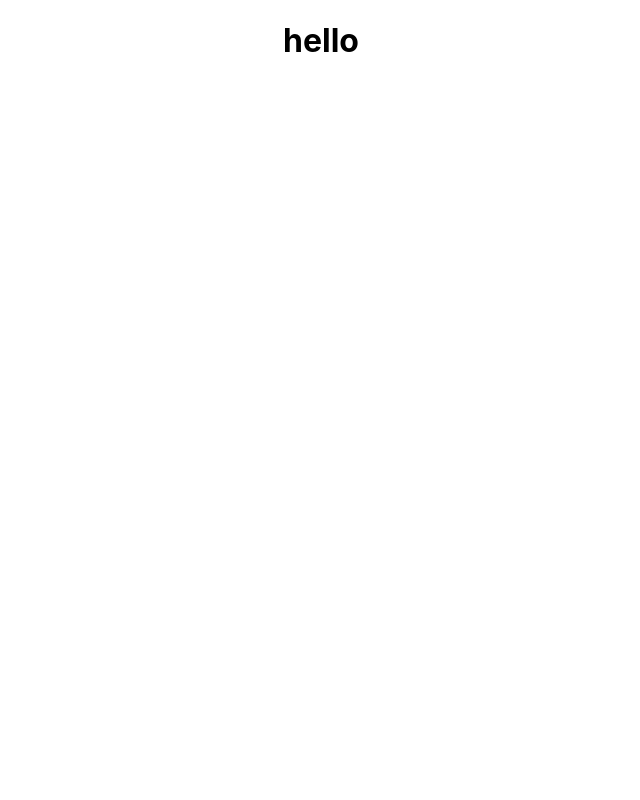
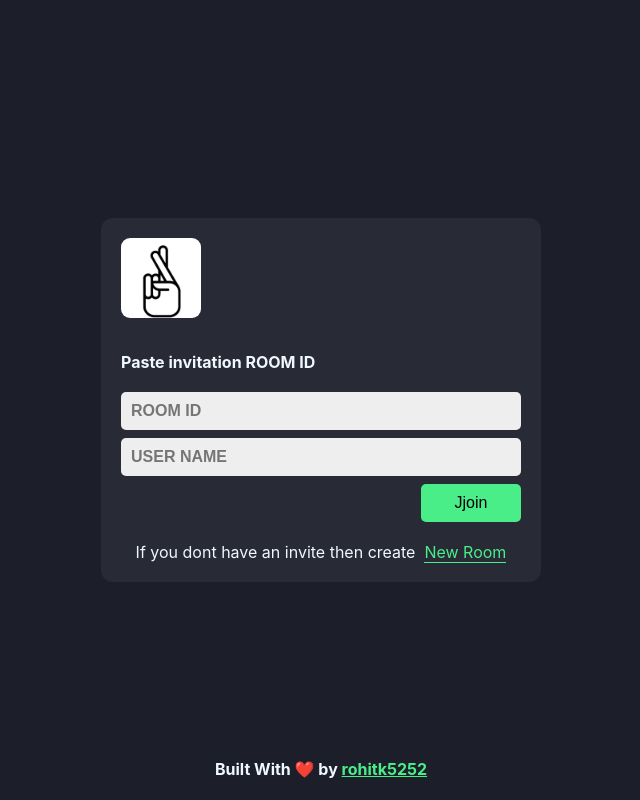
Before and after one commit to rohitk5252/paircode, a React (Create React App) app: page / in a window 1280 px wide. Shown: the whole page, without its empty margins (319-959 px from the left). Built offline with nearby package versions, Linux system fonts and the light colour scheme.

Commit message:
Login Page Setup

```diff
--- a/package.json
+++ b/package.json
@@ -8,8 +8,10 @@
     "@testing-library/user-event": "^13.5.0",
     "react": "^18.1.0",
     "react-dom": "^18.1.0",
+    "react-hot-toast": "^2.2.0",
     "react-router-dom": "^6.3.0",
     "react-scripts": "5.0.1",
+    "uuid": "^8.3.2",
     "web-vitals": "^2.1.4"
   },
   "scripts": {
--- a/src/App.css
+++ b/src/App.css
@@ -1,38 +1,84 @@
-.App {
-  text-align: center;
+.homePageWrapper{
+  height: 100vh;
+  display: flex;
+  align-items: center;
+  justify-content: center;
+  color: aliceblue;
 }
 
-.App-logo {
-  height: 40vmin;
-  pointer-events: none;
+.formWrapper{
+  background: #282a36;
+  padding: 20px;
+  border-radius: 12px;
+  width: 400px;
+  max-width: 90%;
+}
+.inputGroup{
+  display: flex;
+  flex-direction: column;
+}
+.mainLabel{
+  margin-bottom: 20px;
+  margin-top: 0px;
+
 }
 
-@media (prefers-reduced-motion: no-preference) {
-  .App-logo {
-    animation: App-logo-spin infinite 20s linear;
-  }
+.homePageLogo{
+  height: 80px;
+  margin-bottom: 30px;
+  border-radius: 9px;
+}
+.inputBox{
+  padding: 10px;
+  border-radius: 5px;
+  outline: none;
+  border: none;
+  margin-bottom: 8px;
+  background: #eee;
+  font-size: 16px;
+  font-weight: bold;
 }
 
-.App-header {
-  background-color: #282c34;
-  min-height: 100vh;
-  display: flex;
-  flex-direction: column;
-  align-items: center;
-  justify-content: center;
-  font-size: calc(10px + 2vmin);
-  color: white;
+.btn{
+  border: none;
+  padding: 10px;
+  border-radius: 5px;
+  font-size: 16px;
+  cursor: pointer;
+  transition: all 0.30 ease-in-out;
 }
 
-.App-link {
-  color: #61dafb;
+.joinBtn{
+  width: 100px;
+  margin-left: auto;
+  background: #4aee88;
 }
 
-@keyframes App-logo-spin {
-  from {
-    transform: rotate(0deg);
-  }
-  to {
-    transform: rotate(360deg);
-  }
+.joinBtn:hover{
+  background:#2b824c;
 }
+
+
+footer{
+  position: fixed;
+  bottom: 0;
+}
+
+footer a{
+  color: #4aee88;
+}
+.createInfo{
+  margin: 0 auto;
+  margin-top: 20px;
+}
+
+.createNewBtn {
+  color: #4aee88;
+  text-decoration: none;
+  border-bottom: 1px solid #4aee88 ;
+  transition: all 0.30 ease-in-out;
+}
+.createNewBtn:hover , footer a:hover{
+  color: #2b824c;
+  border-color: #2b824c;
+}
--- a/src/App.js
+++ b/src/App.js
@@ -1,11 +1,34 @@
-import logo from './logo.svg';
+
 import './App.css';
+import {BrowserRouter, Routes, Route} from 'react-router-dom'
+import Home from './pages/Home';
+import { Toaster } from 'react-hot-toast';
+import EditorPage from './pages/EditorPage';
 
 function App() {
   return (
-    <div className="App">
-     <h1>hello</h1>
-    </div>
+   <>
+   <div>
+      <Toaster
+      position="top-right"
+      toastOptions={{
+        success:{
+          theme:{
+            primary: '#4aee88',
+          },
+        },
+      }}
+
+     ></Toaster>
+   </div>
+    <BrowserRouter>
+    <Routes>
+      <Route path="/" element={<Home/>}></Route>
+      <Route path="/editor/:roomId" element={<EditorPage/>}></Route>
+    </Routes>
+    </BrowserRouter>
+
+   </>
   );
 }
 
--- a/src/index.css
+++ b/src/index.css
@@ -5,9 +5,5 @@ body {
     sans-serif;
   -webkit-font-smoothing: antialiased;
   -moz-osx-font-smoothing: grayscale;
+  background: #1c1e29;
 }
-
-code {
-  font-family: source-code-pro, Menlo, Monaco, Consolas, 'Courier New',
-    monospace;
-}
--- /dev/null
+++ b/src/pages/EditorPage.js
@@ -0,0 +1,9 @@
+import React from 'react'
+
+const EditorPage = () => {
+  return (
+    <div>Editor Page</div>
+  )
+}
+
+export default EditorPage
--- /dev/null
+++ b/src/pages/Home.js
@@ -0,0 +1,63 @@
+import React , {useState} from 'react'
+import {v4 as uuidV4} from 'uuid';
+import toast from 'react-hot-toast';
+import { useNavigate } from 'react-router-dom';
+
+const Home = () => {
+
+  const navigate = useNavigate();
+  const [roomId, setRoomId] = useState('');
+  const [username, setUsername] = useState('');
+
+  const createNewRoom = (e) => {
+    e.preventDefault();
+    const id = uuidV4();
+    setRoomId(id);
+    toast.success('Created a new room');
+  };
+
+
+  const joinRoom = () =>{
+    if(!roomId || !username){
+      toast.error('ROOM ID & username required');
+      return;
+  }
+  // Redirect
+  navigate(`/editor/${roomId}`,{
+    state: {
+      username,
+    },
+  });
+};
+
+const handleInputEnter = (e) =>{
+ if(e.code === 'Enter'){
+    joinRoom();
+ }
+};
+
+  return (
+    <div className='homePageWrapper'>
+      <div className="formWrapper">
+        <img className="homePageLogo" src="/pair-code.png" alt="pair code logo" />
+        <h4 className="mainLabel">Paste invitation ROOM ID</h4>
+        <div className="inputGroup">
+          <input type="text" className="inputBox" placeholder= "ROOM ID" onChange= {(e)=> setRoomId(e.target.value)} value={roomId} onKeyUp={handleInputEnter} />
+          <input type="text" className="inputBox" placeholder= "USER NAME" onChange= {(e)=> setUsername(e.target.value)} onKeyUp={handleInputEnter}/>
+        <button onClick={joinRoom} className="btn joinBtn">Jjoin</button>
+        <span className="createInfo">
+          If you dont have an invite then create &nbsp;
+          <a onClick={(e)=>{createNewRoom(e)}} href="" className="createNewBtn">
+            New Room
+          </a>
+        </span>
+        </div>
+      </div>
+      <footer>
+        <h4>Built With ❤️ by  <a  href="https://github.com/rohitk5252">rohitk5252</a> </h4>
+      </footer>
+    </div>
+  )
+}
+
+export default Home;
```
Also changed, not shown: public/pair-code.png (added), 1 other file (tests, documents, lock files or other folders).
